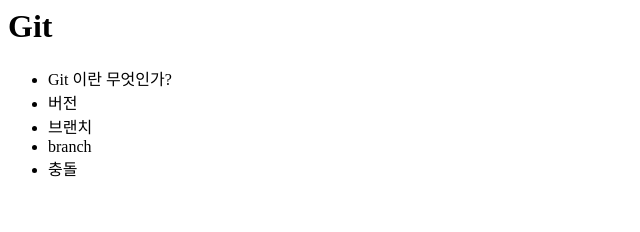
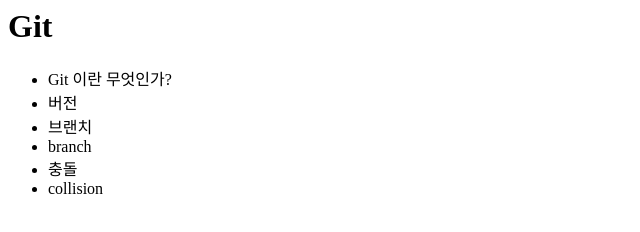
Before and after one commit to ddalgilatte/opentutorials_git_ddalgilatte, a plain HTML site: page index.html in a window 1280 px wide. Shown: the full height of the page, 0-640 px from the left. Drawn offline with Linux system fonts and the light colour scheme.

Commit message:
collision 추가

```diff
--- a/index.html
+++ b/index.html
@@ -14,6 +14,7 @@
             <li>브랜치</li>
             <li>branch</li>
             <li>충돌</li>
+            <li>collision</li>
         </ul>
     </body>
 </html>
```
